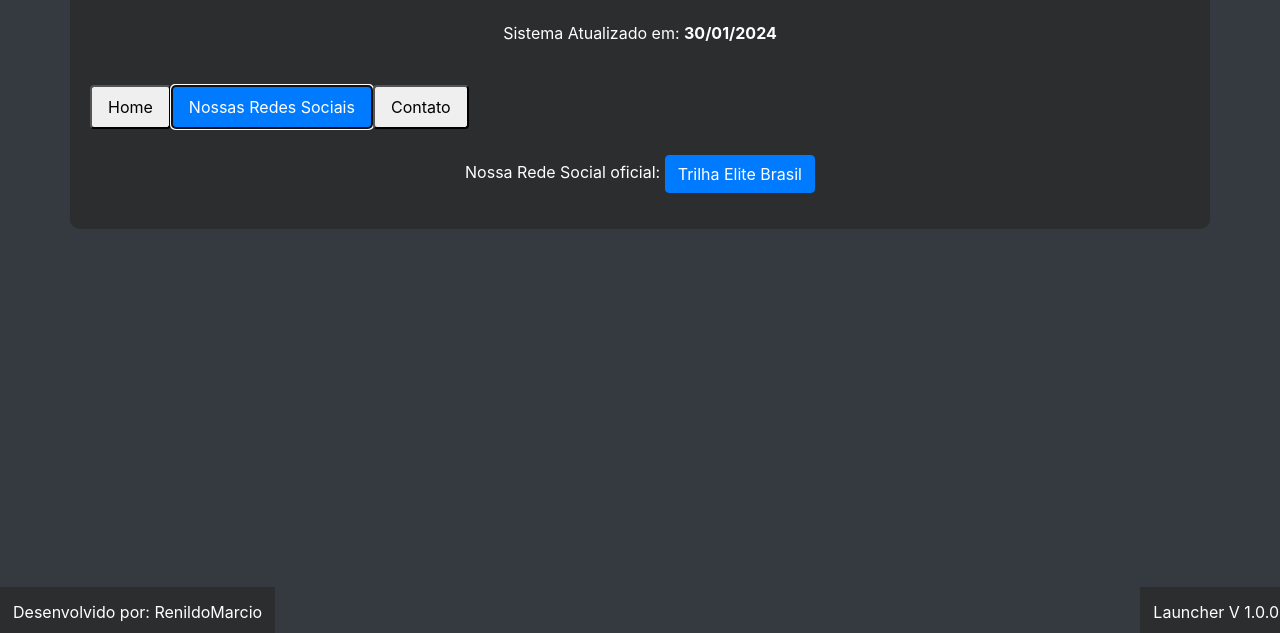
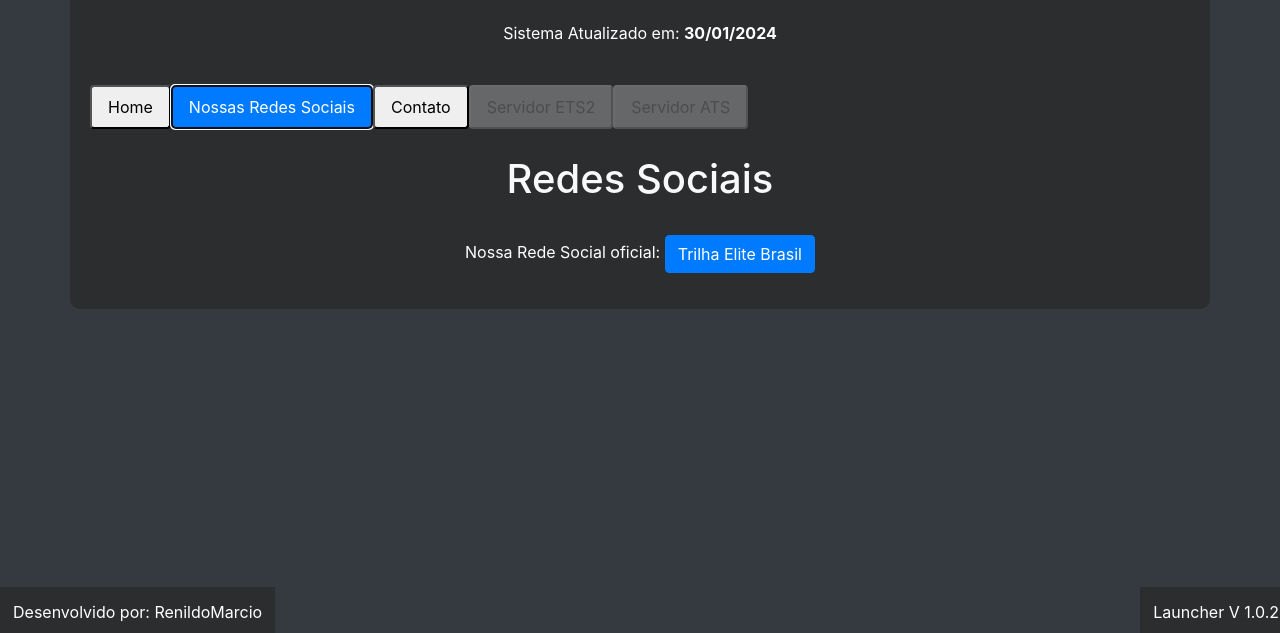
Before and after one commit to psycodeliccircus/launcherter, an Electron app: page index.html in a window 1280 px wide. Both pictures are taken after a click on the tab "Nossas Redes Sociais". Shown: the part 167-800 px from the top of the page. Drawn offline with nearby package versions, Linux system fonts and the light colour scheme; some packages are replaced by stand-ins of ours; no server answers; a script that the page names is missing.

Commit message:
Update 1.0.2

```diff
--- a/index.html
+++ b/index.html
@@ -97,15 +97,21 @@
             <li class="nav-item" role="presentation">
               <button class="nav-link" id="contact-tab-pane-tab" data-bs-toggle="pill" data-bs-target="#contact-tab-pane" type="button" role="tab" aria-controls="contact-tab-pane" aria-selected="false">Contato</button>
             </li>
+            <li class="nav-item" role="presentation">
+               <button class="nav-link" id="pills-disabled-tab" data-bs-toggle="pill" data-bs-target="#pills-disabled" type="button" role="tab" aria-controls="pills-disabled" aria-selected="false" disabled>Servidor ETS2</button>
+            </li>
+            <li class="nav-item" role="presentation">
+                <button class="nav-link" id="pills-disabled-tab" data-bs-toggle="pill" data-bs-target="#pills-disabled" type="button" role="tab" aria-controls="pills-disabled" aria-selected="false" disabled>Servidor ATS</button>
+             </li>
           </ul>
         <div class="tab-content" id="myTabContent">
             <div class="tab-pane fade show active" id="home-tab-pane" role="tabpanel" aria-labelledby="home-tab"
                 tabindex="0"><h1>Todos Arquivos para Download</h1><br><div id="buttons" class="mb-4"></div>
                 <div id="progress"></div></div>
             <div class="tab-pane fade" id="profile-tab-pane" role="tabpanel" aria-labelledby="profile-tab"
-                tabindex="0"><p>Nossa Rede Social oficial: <a class="btn btn-primary" href="https://renildomarcio.com.br/pages/trilhaselite" role="button">Trilha Elite Brasil</a></p></div>
+                tabindex="0"><h1>Redes Sociais</h1><br><p>Nossa Rede Social oficial: <a class="btn btn-primary" href="https://renildomarcio.com.br/pages/trilhaselite" role="button">Trilha Elite Brasil</a></p></div>
             <div class="tab-pane fade" id="contact-tab-pane" role="tabpanel" aria-labelledby="contact-tab"
-                tabindex="0"><p>Nosso email oficial: renildomrc@gmail.com</p></div>
+                tabindex="0"><h1>E-mails de contato</h1><br><p>Nosso email oficial: renildomrc@gmail.com</p></div>
             <div class="tab-pane fade" id="disabled-tab-pane" role="tabpanel" aria-labelledby="disabled-tab"
                 tabindex="0">Disabled Content...</div>
         </div>
@@ -114,7 +120,7 @@
 
     <!-- Rodapé fixo -->
     <div id="launcher-version">
-        <p>Launcher V 1.0.0</p>
+        <p>Launcher V 1.0.2</p>
     </div>
 
     <div id="dev-rm">
--- a/package.json
+++ b/package.json
@@ -1,6 +1,6 @@
 {
   "name": "launcherteb",
-  "version": "1.0.1",
+  "version": "1.0.2",
   "description": "Launcher do trilhas elite brasil.",
   "main": "main.js",
   "scripts": {
```
